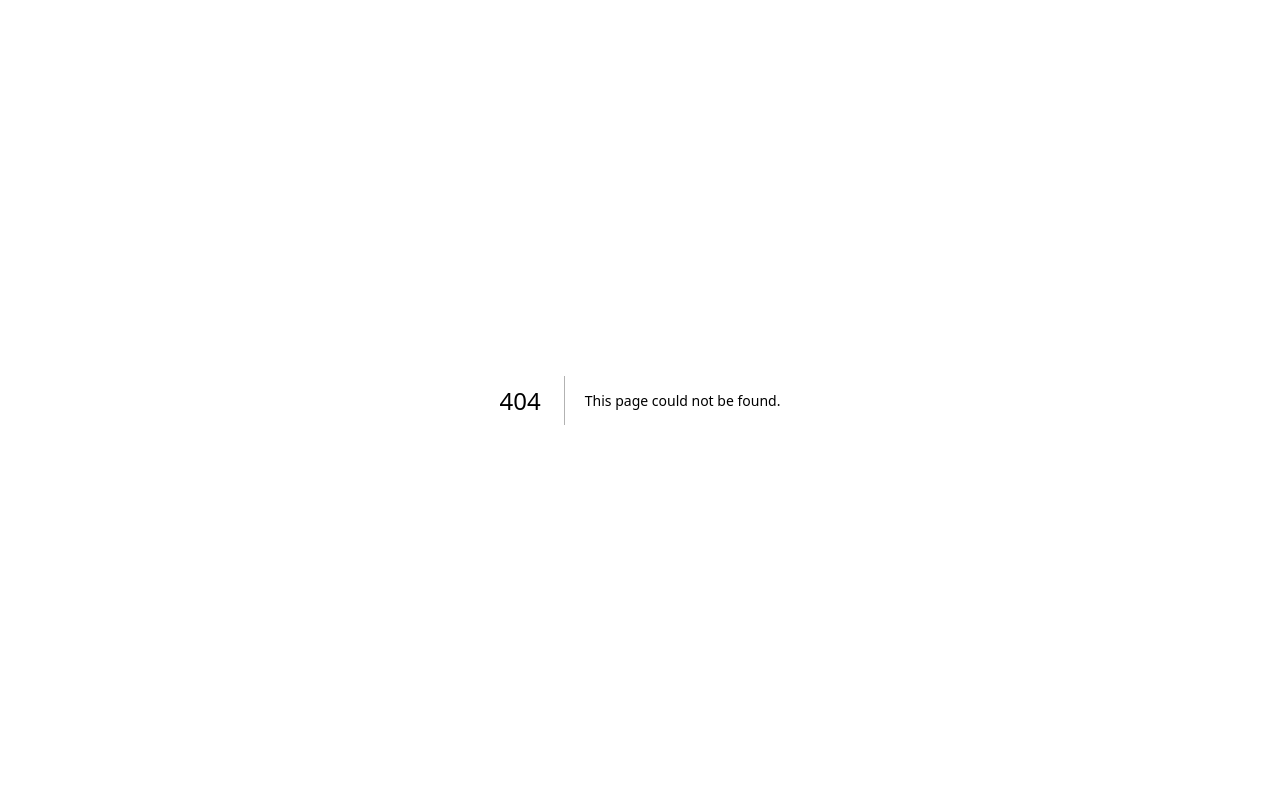
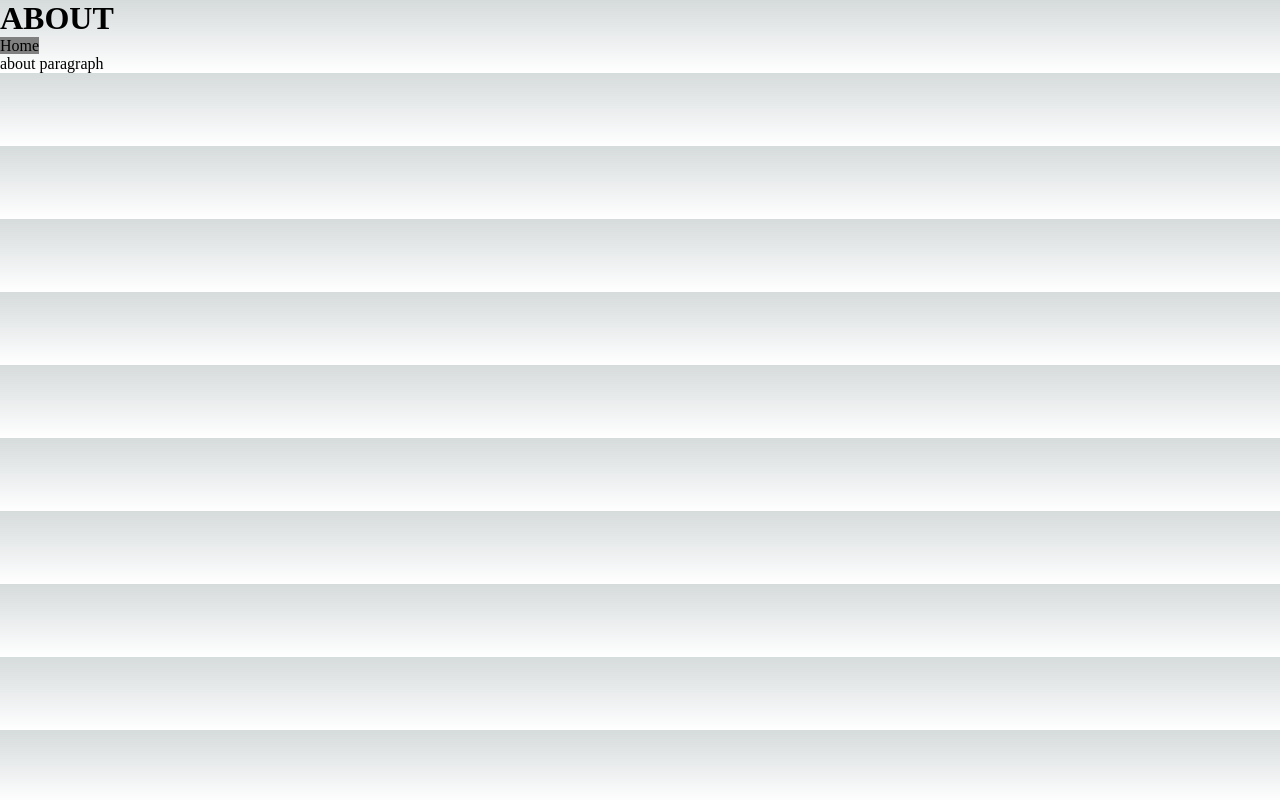
Before and after one commit to BenSolt/nextjs-app, a Next.js app: page /about in a window 1280 px wide. Before the commit this address had no page. Built offline with nearby package versions, Linux system fonts and the light colour scheme.

Commit message:
adding styling and pages

```diff
--- a/pages/_app.js
+++ b/pages/_app.js
@@ -1,4 +1,5 @@
 import '@/styles/globals.css'
+import '@/styles/myStyles.css'
 
 export default function App({ Component, pageProps }) {
   return <Component {...pageProps} />
--- /dev/null
+++ b/pages/about.js
@@ -0,0 +1,12 @@
+import Link from 'next/link'
+
+export default function About() {
+
+    return (
+        <div>
+            <h1>ABOUT</h1>
+            <Link href="/" className='navItem'>Home</Link>
+            <p>about paragraph</p>
+        </div>
+    )
+  }
--- a/pages/index.js
+++ b/pages/index.js
@@ -2,6 +2,8 @@ import Head from 'next/head'
 import Image from 'next/image'
 import { Inter } from 'next/font/google'
 import styles from '@/styles/Home.module.css'
+
+import Link from 'next/link'
 
 const inter = Inter({ subsets: ['latin'] })
 
@@ -16,10 +18,12 @@ export default function Home() {
       </Head>
       <main className={styles.main}>
         <div className={styles.description}>
+        <Link href="/about" className='navItem'>ABOUT</Link>
           <p>
             Get started by editing&nbsp;
             <code className={styles.code}>pages/index.js</code>
           </p>
+
           <div>
             <a
               href="https://vercel.com?utm_source=create-next-app&utm_medium=default-template&utm_campaign=create-next-app"
--- /dev/null
+++ b/styles/myStyles.css
@@ -0,0 +1,3 @@
+.navItem {
+    background-color: gray;
+}
```
